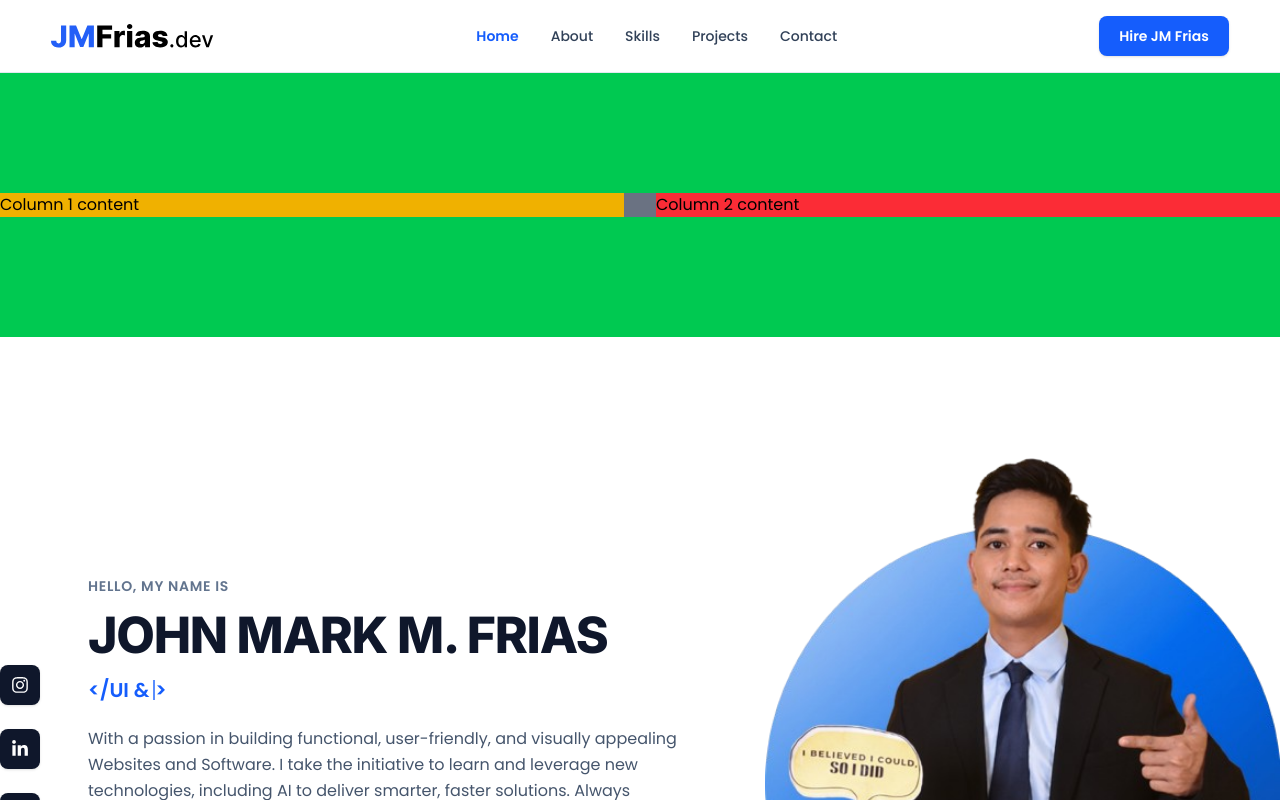
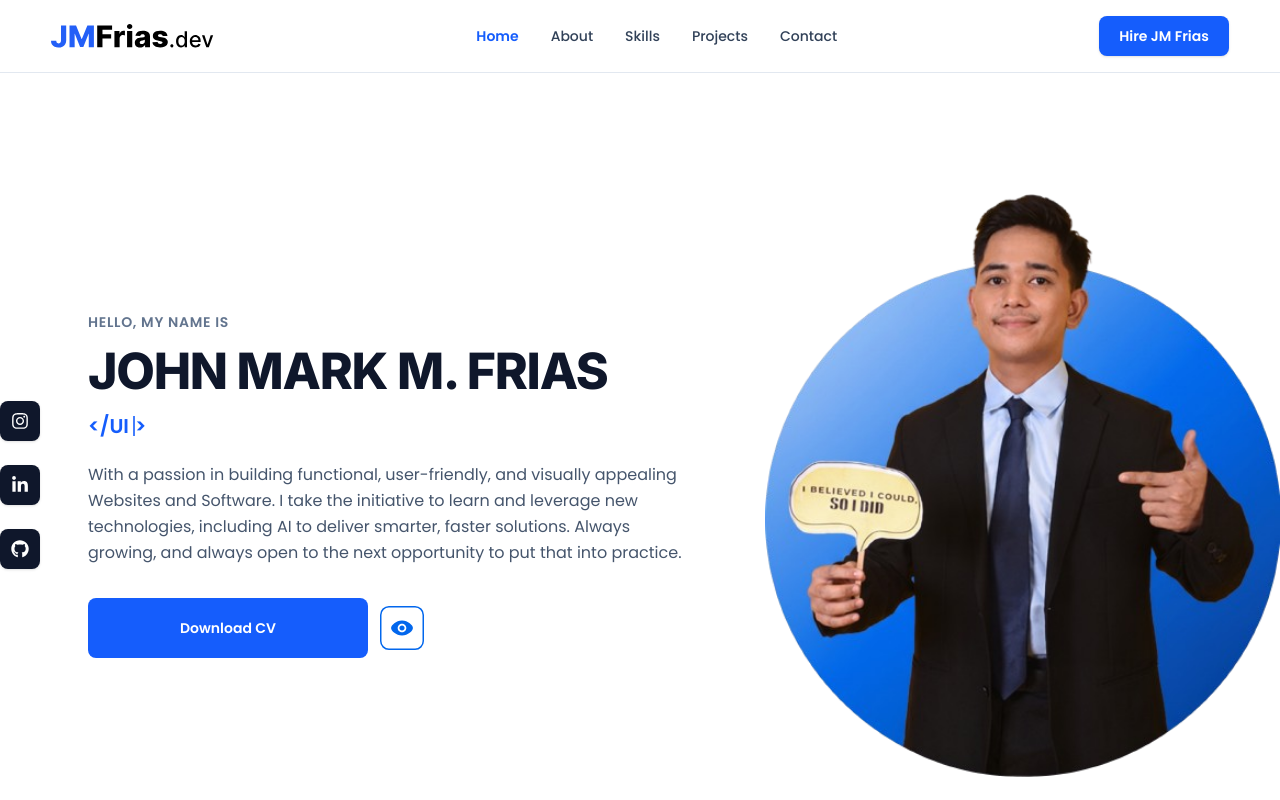
Before and after one commit to johnmarkfrias/jmfrias-portfolio, a React (Vite) app: page / in a window 1280 px wide. Shown: the top 800 px of the page. Built offline with nearby package versions, Linux system fonts and the light colour scheme.

Commit message:
remove the sample section

```diff
--- a/src/pages/Home.jsx
+++ b/src/pages/Home.jsx
@@ -24,15 +24,6 @@ function Home() {
         <link rel="canonical" href="https://jmfrias.dev/" />
       </Helmet>
 
-      <Section className="bg-green-500">
-        <Container className="bg-gray-500">
-          <div className="grid grid-cols-1 lg:grid-cols-2 gap-8">
-            <div className="bg-yellow-500">Column 1 content</div>
-            <div className="bg-red-500">Column 2 content</div>
-          </div>
-        </Container>
-      </Section>
-
       <Hero />
       <About />
       <Skills />
```
